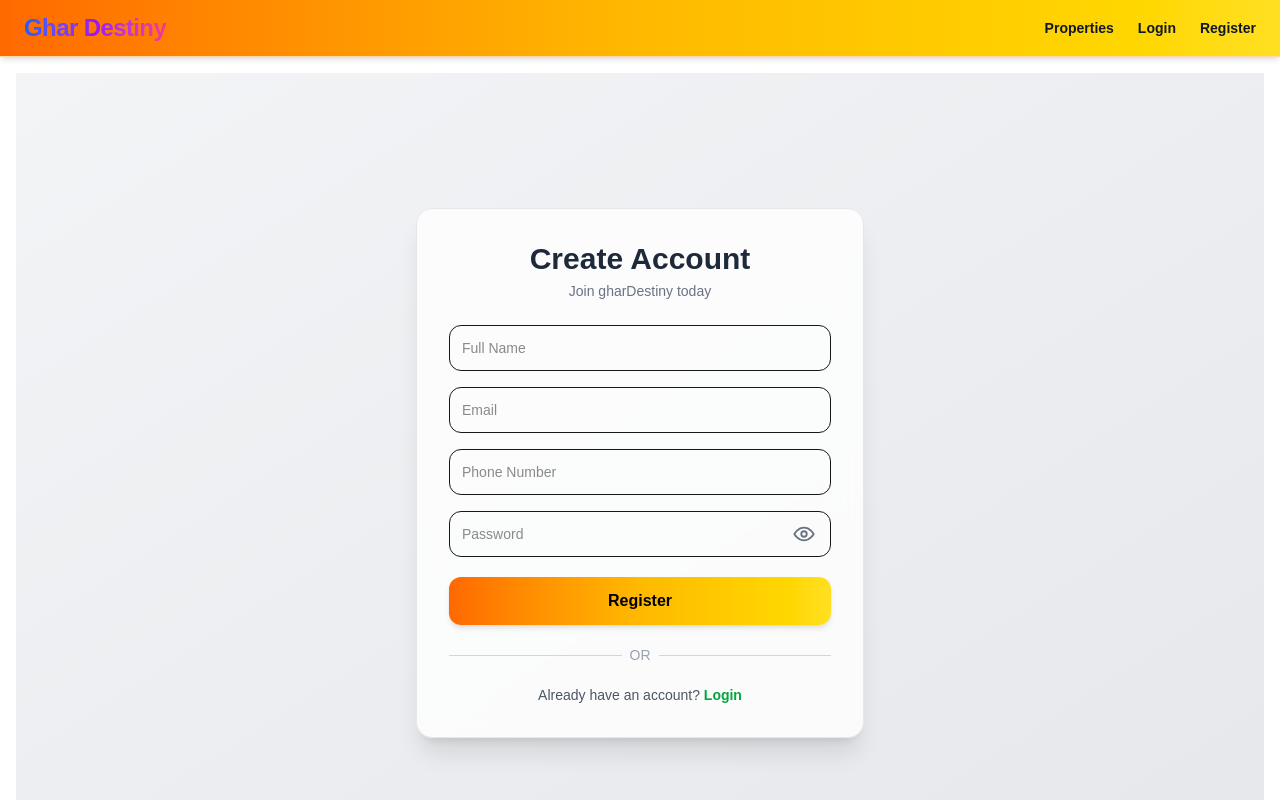
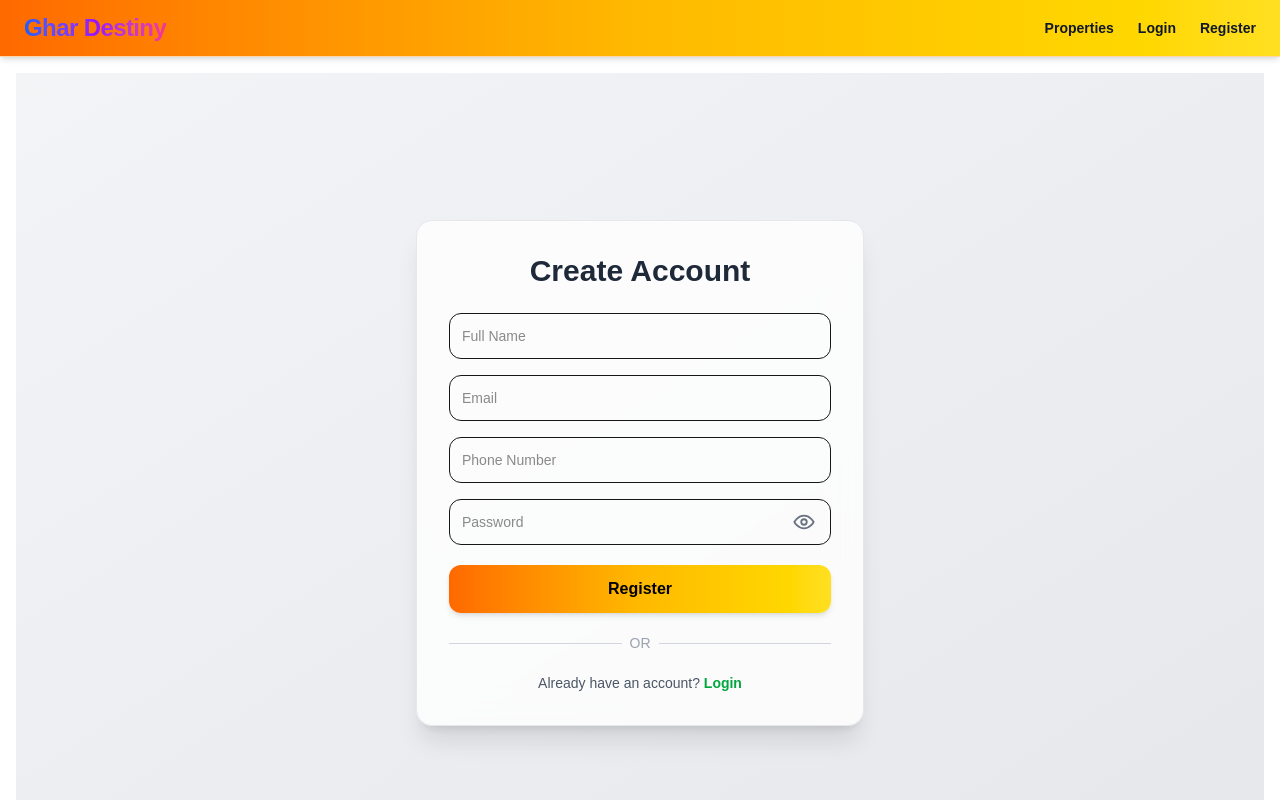
Before and after one commit to quickhome7070-create/quickhome, a Next.js app in the folder frontend/: page /register in a window 1280 px wide. Shown: the top 800 px of the page. Built offline with nearby package versions, Linux system fonts and the light colour scheme; no server answers.

Commit message:
simple change

```diff
--- a/frontend/src/app/register/page.tsx
+++ b/frontend/src/app/register/page.tsx
@@ -117,9 +117,7 @@
         <h2 className="text-2xl sm:text-3xl font-bold text-center text-gray-800">
           Create Account
         </h2>
-        <p className="text-center text-gray-500 text-sm mt-1">
-          Join gharDestiny today
-        </p>
+
 
         {/* Inputs */}
         <div className="mt-6 space-y-4">
```
